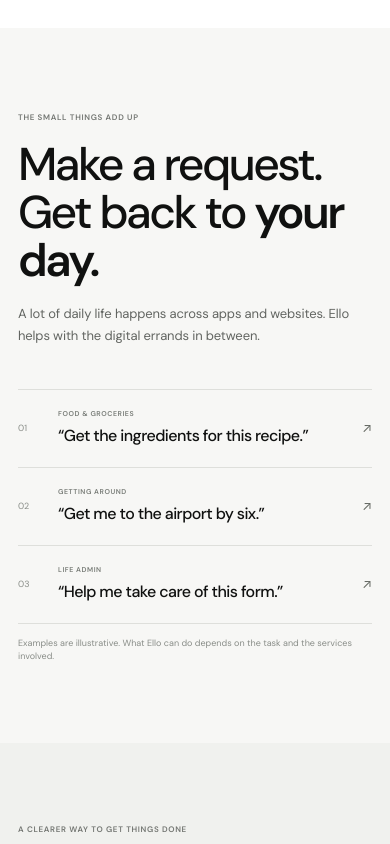
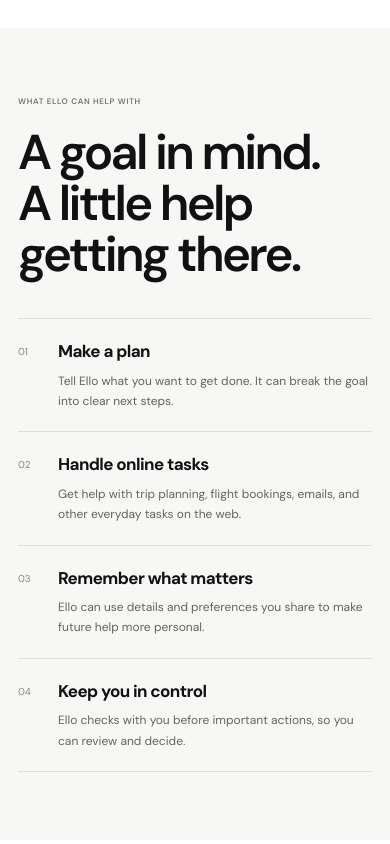
Before and after one commit to HYPERLOOPFIVER/ZEYPHRASITE, a React (Vite) app: page / in a window 390 px wide. Shown: the part 1100-1944 px from the top of the page. Built offline with nearby package versions, Linux system fonts and the light colour scheme.

Commit message:
Simplify Ello page around capabilities

```diff
--- a/src/App.jsx
+++ b/src/App.jsx
@@ -42,9 +42,8 @@ function Header({ business, onBeta }) {
             PRODUCTS <svg aria-hidden="true" viewBox="0 0 12 12"><path d="m2.5 4.5 3.5 3 3.5-3" /></svg>
           </button>
           <div className="products-menu" id="products-menu" role="group" aria-label="Products" hidden={!productsOpen}>
-            <a href="/#what-ello-does" onClick={() => setProductsOpen(false)}>Everyday tasks <span>↗</span></a>
-            <a href="/#how-it-works" onClick={() => setProductsOpen(false)}>How Ello works <span>↗</span></a>
-            <a href="/#your-control" onClick={() => setProductsOpen(false)}>Your control <span>↗</span></a>
+            <a href="/#task-showcase-title" onClick={() => setProductsOpen(false)}>Goal-based help <span>↗</span></a>
+            <a href="/#capabilities" onClick={() => setProductsOpen(false)}>Capabilities <span>↗</span></a>
           </div>
         </div>
       </nav>
@@ -179,28 +178,17 @@ function HomePage({ onBeta }) {
         </div>
       </section>
 
-      <section className="editorial-section use-cases" id="what-ello-does">
-        <div className="section-shell editorial-intro"><p className="eyebrow">THE SMALL THINGS ADD UP</p><h2>Make a request.<br />Get back to <em>your day.</em></h2><p className="section-lede">A lot of daily life happens across apps and websites. Ello helps with the digital errands in between.</p></div>
-        <div className="request-list section-shell">
-          <a href="#how-it-works"><span className="request-index">01</span><span className="request-tag">FOOD & GROCERIES</span><span className="request-copy">“Get the ingredients for this recipe.”</span><span className="request-arrow" aria-hidden="true">↗</span></a>
-          <a href="#how-it-works"><span className="request-index">02</span><span className="request-tag">GETTING AROUND</span><span className="request-copy">“Get me to the airport by six.”</span><span className="request-arrow" aria-hidden="true">↗</span></a>
-          <a href="#how-it-works"><span className="request-index">03</span><span className="request-tag">LIFE ADMIN</span><span className="request-copy">“Help me take care of this form.”</span><span className="request-arrow" aria-hidden="true">↗</span></a>
-        </div>
-        <p className="section-footnote section-shell">Examples are illustrative. What Ello can do depends on the task and the services involved.</p>
-      </section>
-
-      <section className="how-section" id="how-it-works">
-        <div className="section-shell how-layout"><div className="how-intro"><p className="eyebrow">A CLEARER WAY TO GET THINGS DONE</p><h2>You ask.<br />Ello works.<br /><em>You decide.</em></h2><p>Simple on purpose. You stay part of the process from the first request to the final approval.</p></div>
-          <div className="how-steps"><article><span>01</span><div><h3>Say what you need</h3><p>Describe the task in your own words, by text or voice.</p></div><span className="step-mark">↗</span></article><article><span>02</span><div><h3>Ello makes a plan</h3><p>It works through the steps and gets the details ready.</p></div><span className="step-mark">↗</span></article><article><span>03</span><div><h3>You review what matters</h3><p>Ello asks for your approval before important actions.</p></div><span className="step-mark">✓</span></article></div>
+      <section className="capabilities-section" id="capabilities" aria-labelledby="capabilities-title">
+        <div className="section-shell capabilities-layout">
+          <div className="capabilities-intro"><p className="eyebrow">WHAT ELLO CAN HELP WITH</p><h2 id="capabilities-title">A goal in mind.<br />A little help<br /><em>getting there.</em></h2></div>
+          <div className="capabilities-list">
+            <article><span>01</span><div><h3>Make a plan</h3><p>Tell Ello what you want to get done. It can break the goal into clear next steps.</p></div></article>
+            <article><span>02</span><div><h3>Handle online tasks</h3><p>Get help with trip planning, flight bookings, emails, and other everyday tasks on the web.</p></div></article>
+            <article><span>03</span><div><h3>Remember what matters</h3><p>Ello can use details and preferences you share to make future help more personal.</p></div></article>
+            <article><span>04</span><div><h3>Keep you in control</h3><p>Ello checks with you before important actions, so you can review and decide.</p></div></article>
+          </div>
         </div>
       </section>
-
-      <section className="trust-section section-shell" id="your-control">
-        <div className="trust-heading"><p className="eyebrow">HELPFUL, ON YOUR TERMS</p><h2>Useful should<br />still feel <em>like yours.</em></h2></div>
-        <div className="trust-copy"><p>Ello is designed to take on repetitive digital steps without taking you out of the loop.</p><ul><li><span>01</span><div><b>You approve important actions</b><p>Ello checks in before decisions that need your say.</p></div></li><li><span>02</span><div><b>Tasks have a dedicated space</b><p>Ello’s tasks run in an isolated browser environment.</p></div></li><li><span>03</span><div><b>Sensitive details stay close</b><p>ZEYPHRA’s hybrid AI design keeps sensitive personal information on your device.</p></div></li></ul></div>
-      </section>
-
-      <section className="closing-cta"><div className="section-shell closing-content"><p className="eyebrow">WHEN YOU’RE READY</p><h2>Let the little things<br />take a little <em>less.</em></h2><ButtonLink onClick={onBeta} light>Join the beta</ButtonLink><span className="closing-mark" aria-hidden="true">z</span></div></section>
     </main>
     <Footer onBeta={onBeta} />
   </>;
--- a/src/styles.css
+++ b/src/styles.css
@@ -92,6 +92,16 @@ h1 em, h2 em { color: inherit; font-style: normal; font-weight: 510; }
 .task-showcase-copy .eyebrow { margin-bottom: 20px; }
 .task-showcase-copy h2 { margin-bottom: 21px; font-size: clamp(58px, 7vw, 92px); font-weight: 760; letter-spacing: -.075em; }
 .task-showcase-copy > p:last-child { max-width: 490px; margin: 0; color: var(--body); font-size: 15px; line-height: 1.75; }
+.capabilities-section { padding-block: 112px 124px; background: var(--paper); }
+.capabilities-layout { display: grid; grid-template-columns: .8fr 1.2fr; gap: clamp(48px, 9vw, 132px); align-items: start; }
+.capabilities-intro { position: sticky; top: 130px; }
+.capabilities-intro .eyebrow { margin-bottom: 20px; }
+.capabilities-intro h2 { font-size: clamp(50px, 5.6vw, 76px); font-weight: 560; }
+.capabilities-list { border-top: 1px solid #dedfdb; }
+.capabilities-list article { min-height: 110px; display: grid; grid-template-columns: 40px 1fr; gap: 18px; align-items: center; padding-block: 20px; border-bottom: 1px solid #dedfdb; }
+.capabilities-list article > span { align-self: start; padding-top: 5px; color: #858983; font-size: 10px; }
+.capabilities-list h3 { margin: 0 0 6px; font-size: 19px; font-weight: 620; letter-spacing: -.035em; }
+.capabilities-list p { max-width: 490px; margin: 0; color: var(--body); font-size: 13px; line-height: 1.7; }
 .ello-demo { width: min(100%, 760px); min-height: 153px; margin-inline: auto; padding: 18px 22px 11px; border: 1px solid #e4e5e1; border-radius: 18px; background: #fff; box-shadow: 0 2px 5px rgba(0,0,0,.018); }
 .demo-top { display: flex; align-items: center; justify-content: space-between; }
 .sample-label, .demo-status { display: flex; align-items: center; gap: 7px; color: #777b76; font-size: 8px; font-weight: 600; letter-spacing: .08em; }
@@ -218,6 +228,7 @@ h2 { margin-bottom: 0; font-size: clamp(48px, 5.2vw, 70px); }
   .how-layout { gap: 55px; }
   .trust-section { gap: 55px; }
   .task-showcase { gap: 45px; padding-block: 90px; }
+  .capabilities-section { padding-block: 90px; }
 }
 @media (max-width: 760px) {
   .page-shell, .section-shell { width: calc(100% - 44px); }
@@ -242,6 +253,12 @@ h2 { margin-bottom: 0; font-size: clamp(48px, 5.2vw, 70px); }
   .task-showcase-copy { max-width: 620px; }
   .task-showcase-copy h2 { font-size: 64px; }
   .task-showcase-copy > p:last-child { font-size: 13px; }
+  .capabilities-layout { grid-template-columns: 1fr; gap: 38px; }
+  .capabilities-intro { position: static; }
+  .capabilities-intro h2 { font-size: 56px; }
+  .capabilities-list article { min-height: 100px; }
+  .capabilities-list h3 { font-size: 17px; }
+  .capabilities-list p { font-size: 12px; }
   .editorial-section { padding-block: 84px 70px; }
   .editorial-intro { grid-template-columns: 1fr; gap: 18px; }
   .editorial-intro .eyebrow { margin-bottom: 0; }
@@ -299,6 +316,9 @@ h2 { margin-bottom: 0; font-size: clamp(48px, 5.2vw, 70px); }
   .task-showcase-media { border-radius: 14px; }
   .task-showcase-copy h2 { font-size: 52px; }
   .task-showcase-copy > p:last-child { font-size: 12px; }
+  .capabilities-section { padding-block: 68px; }
+  .capabilities-intro h2 { font-size: 49px; }
+  .capabilities-list article { grid-template-columns: 28px 1fr; gap: 12px; }
   .ello-demo { min-height: 134px; padding: 14px 14px 9px; border-radius: 15px; }
   .visual-overline { font-size: 6px; }
   .sample-label, .demo-status { font-size: 6px; }
```
